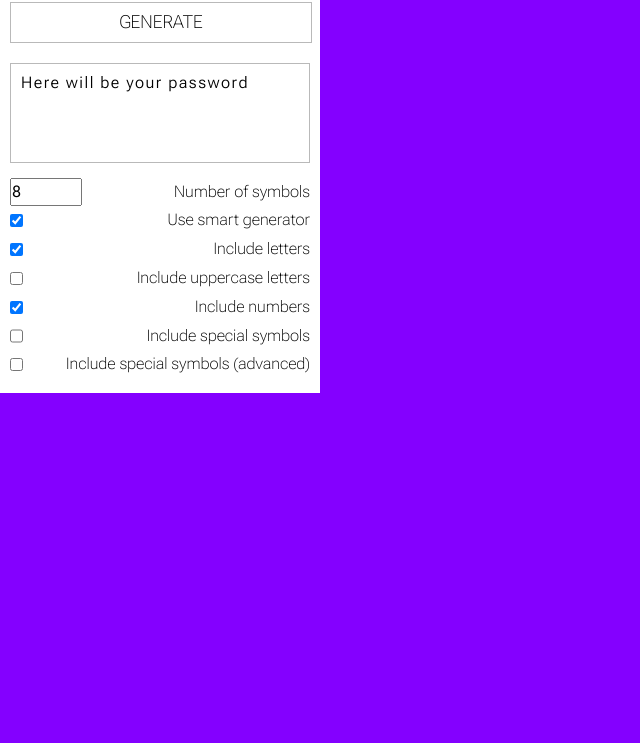
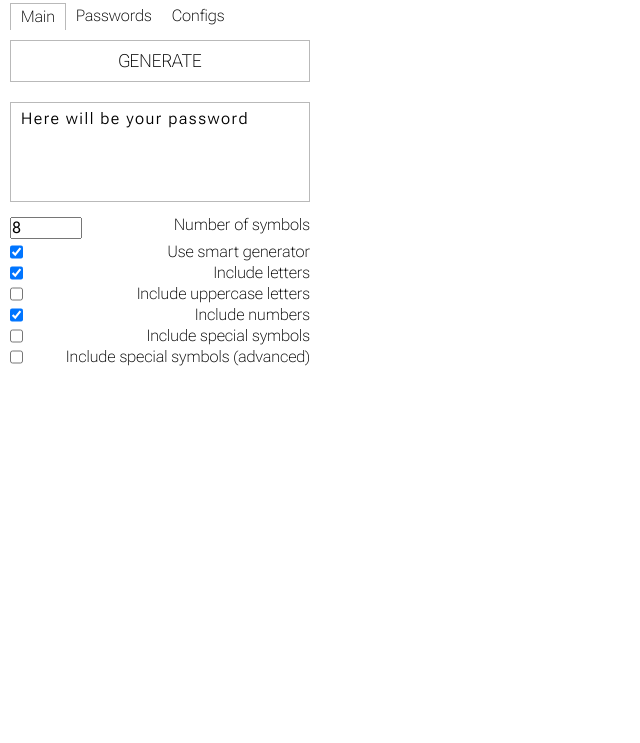
Before and after one commit to thirdmadman/smart-passgen, a website built with webpack: page src/index.html in a window 1280 px wide. Shown: the part 57-800 px from the top of the page, without its empty margins (0-640 px from the left). Built offline with nearby package versions, Linux system fonts and the light colour scheme.

Commit message:
feat: add tabs feat: better password generation

```diff
--- a/package.json
+++ b/package.json
@@ -36,6 +36,7 @@
     "@babel/eslint-parser": "^7.19.1",
     "@babel/eslint-plugin": "^7.19.1",
     "@babel/preset-env": "^7.19.4",
+    "@types/chrome": "^0.0.212",
     "babel-loader": "^8.2.5",
     "clean-webpack-plugin": "^4.0.0",
     "copy-webpack-plugin": "^11.0.0",
--- a/src/index.js
+++ b/src/index.js
@@ -1,6 +1,6 @@
 import App from './js/App';
+import 'normalize.css';
 import './scss/style.scss';
-import 'normalize.css';
 
 // eslint-disable-next-line no-unused-vars
 const app = new App();
--- a/src/js/App.js
+++ b/src/js/App.js
@@ -1,22 +1,26 @@
-import dhc from './utils/dch';
+import dch from './utils/dch';
 import SmartPassGen from './services/SmartPassGen';
 import ToggleElement from './components/ToggleElement';
 import InputNumber from './components/InputNumber';
 import LocalStorageProvider from './services/LocalStorageProvider';
+import TabView from './components/TabView';
+import TabsContainer from './components/TabsContainer';
+import SavedPasswordsContainer from './components/SavedPasswordsContainer';
 
 export default class App {
   constructor() {
     let configData = LocalStorageProvider.getData();
 
-    const appTitle = dhc('div', ['app-title'], 'Smart PassGen');
+    const appTitle = dch('div', ['app-title'], 'Smart Password Generator');
 
-    const configGroup = dhc('div', ['config-group']);
+    const configGroup = dch('div', ['config-group']);
 
     const smartPassGen = new SmartPassGen(configData.config.generatorConfig);
 
     this.mainEl = document.querySelector('.app');
-    const buttonGeneratePassword = dhc('button', ['button-generate'], 'Generate');
-    const currentPasswordText = dhc('div', ['password-text'], 'Here will be your password');
+
+    const buttonGeneratePassword = dch('button', ['button-generate'], 'Generate');
+    const currentPasswordText = dch('div', ['password-text'], 'Here will be your password');
     currentPasswordText.contentEditable = true;
 
     const toggleOption = (optionName, event) => {
@@ -66,6 +70,7 @@ export default class App {
       const passwordText = smartPassGen.generate();
       currentPasswordText.innerText = passwordText;
 
+      if (configData.config.configCore.isSavePasswords) {
         configData.lastPasswords.push({
           date: new Date().toISOString(),
           url: '',
@@ -74,6 +79,7 @@ export default class App {
 
         LocalStorageProvider.setData(configData);
         configData = LocalStorageProvider.getData();
+      }
     };
 
     const inputNumber = new InputNumber({
@@ -87,18 +93,70 @@ export default class App {
       value: smartPassGen.options.length,
     });
 
-    this.mainEl.append(appTitle);
-    this.mainEl.append(buttonGeneratePassword);
-    this.mainEl.append(currentPasswordText);
+    const isSavePasswords = new ToggleElement({
+      textContent: 'Save passwords',
+      onclick: (e) => {
+        configData.config.configCore.isSavePasswords = e.target.checked;
+        LocalStorageProvider.setData(configData);
+        configData = LocalStorageProvider.getData();
+      },
+      currentState: configData.config.configCore.isSavePasswords,
+    });
 
-    configGroup.append(inputNumber.getElement());
-    configGroup.append(isSmartSymbolsToggle.getElement());
-    configGroup.append(isUseLettersToggle.getElement());
-    configGroup.append(isIncludeUppercaseToggle.getElement());
-    configGroup.append(isUseNumbersToggle.getElement());
-    configGroup.append(isUseSpecialSymbols.getElement());
-    configGroup.append(isUseSpecialSymbolsAdvancedToggle.getElement());
+    configGroup.append(
+      inputNumber.getElement(),
+      isSmartSymbolsToggle.getElement(),
+      isUseLettersToggle.getElement(),
+      isIncludeUppercaseToggle.getElement(),
+      isUseNumbersToggle.getElement(),
+      isUseSpecialSymbols.getElement(),
+      isUseSpecialSymbolsAdvancedToggle.getElement(),
+    );
 
-    this.mainEl.append(configGroup);
+    const buttonRemoveAllPasswords = dch('button', ['button-generate'], 'Remove All Passwords');
+
+    const mainTab = new TabView({
+      id: 0,
+      name: 'Main',
+      elements: [buttonGeneratePassword, currentPasswordText, configGroup],
+    });
+    const savedPasswordsContainer = new SavedPasswordsContainer({ passwordsList: LocalStorageProvider.getData().lastPasswords });
+
+    buttonRemoveAllPasswords.onclick = () => {
+      configData.lastPasswords = [];
+      LocalStorageProvider.setData(configData);
+      configData = LocalStorageProvider.getData();
+
+      savedPasswordsContainer.renderList(LocalStorageProvider.getData().lastPasswords);
+    };
+
+    const savedPasswordsTab = new TabView({
+      id: 1,
+      name: 'Passwords',
+      elements: [savedPasswordsContainer.getElement(), buttonRemoveAllPasswords],
+    });
+
+    const configsTab = new TabView({
+      id: 2,
+      name: 'Configs',
+      elements: [isSavePasswords.getElement()],
+    });
+
+    const switchAction = (id) => {
+      savedPasswordsContainer.renderList(LocalStorageProvider.getData().lastPasswords);
+
+      configData.config.configCore.lastTab = id;
+
+      LocalStorageProvider.setData(configData);
+      configData = LocalStorageProvider.getData();
+    };
+
+    const tabsContainer = new TabsContainer({
+      tabs: [mainTab, savedPasswordsTab, configsTab],
+      activeTabId: configData.config.configCore.lastTab || 0,
+      switchAction,
+    });
+
+    this.mainEl.append(appTitle, tabsContainer.getElement());
   }
 }
--- /dev/null
+++ b/src/js/components/SavedPasswordsContainer.js
@@ -0,0 +1,26 @@
+/* eslint-disable react/no-unused-class-component-methods */
+import Component from './Component';
+import dch from '../utils/dch';
+
+export default class SavedPasswordsContainer extends Component {
+  constructor(props) {
+    super();
+    this.rootNode = dch('div', ['passwords-container']);
+    this.renderList(props.passwordsList);
+  }
+
+  renderList(passwordsList) {
+    this.rootNode.innerHTML = '';
+    const createPasswordRecordElement = (passwordRecord) => {
+      const { date, password } = passwordRecord;
+      const passwordEl = dch('div', ['password-record__password'], password);
+      const dateEl = dch('div', ['password-record__date'], date);
+
+      return dch('div', ['password-record'], '', [passwordEl, dateEl]);
+    };
+
+    const recordsList = passwordsList.map((passwordRecord) => createPasswordRecordElement(passwordRecord));
+
+    this.rootNode.append(...recordsList);
+  }
+}
--- /dev/null
+++ b/src/js/components/TabView.js
@@ -0,0 +1,33 @@
+/* eslint-disable react/no-unused-class-component-methods */
+import Component from './Component';
+import dch from '../utils/dch';
+
+export default class TabView extends Component {
+  constructor(props) {
+    super();
+    const { id, name, elements } = props;
+    this.id = id;
+    this.name = name;
+    this.rootNode = dch('div', ['tab-view']);
+    this.rootNode.append(...elements);
+    this.setIsActive(false);
+  }
+
+  getId() {
+    return this.id;
+  }
+
+  getName() {
+    return this.name;
+  }
+
+  setIsActive(state) {
+    if (state) {
+      this.rootNode.classList.remove('tab-view_is-hidden');
+      return state;
+    }
+
+    this.rootNode.classList.add('tab-view_is-hidden');
+    return state;
+  }
+}
--- /dev/null
+++ b/src/js/components/TabsContainer.js
@@ -0,0 +1,39 @@
+/* eslint-disable react/no-unused-class-component-methods */
+import Component from './Component';
+import dch from '../utils/dch';
+import TabsList from './TabsList';
+
+export default class TabsContainer extends Component {
+  tabs = [];
+
+  constructor(props) {
+    super();
+    this.rootNode = dch('div', ['tabs-container']);
+    this.tabs = props.tabs;
+    this.switchAction = props.switchAction;
+    this.tabsList = new TabsList({ tabs: this.tabs, action: (tabId) => this.switchActiveTab(tabId), activeTabId: 0 });
+    this.switchActiveTab(props.activeTabId);
+  }
+
+  switchActiveTab(tabId) {
+    let activeTabId = tabId;
+    if (tabId > this.tabs.length - 1) {
+      activeTabId = 0;
+    }
+    this.tabsList.setActiveTab(activeTabId);
+
+    this.switchAction(activeTabId);
+
+    this.tabs.forEach((tab) => {
+      if (tab.getId() === activeTabId) {
+        tab.setIsActive(true);
+      } else {
+        tab.setIsActive(false);
+      }
+    });
+
+    this.rootNode.innerHTML = '';
+    const tabToShow = this.tabs.find((tab) => tab.getId() === activeTabId);
+    this.rootNode.append(this.tabsList.getElement(), tabToShow.getElement());
+  }
+}
--- /dev/null
+++ b/src/js/components/TabsList.js
@@ -0,0 +1,33 @@
+/* eslint-disable class-methods-use-this */
+/* eslint-disable react/no-unused-class-component-methods */
+import Component from './Component';
+import dch from '../utils/dch';
+
+export default class TabsList extends Component {
+  constructor(props) {
+    super();
+    this.tabs = props.tabs;
+    this.action = props.action;
+
+    const tabLabelList = this.getTabLabelList(props.activeTabId);
+    this.rootNode = dch('div', ['tabs-list']);
+    this.rootNode.append(tabLabelList);
+  }
+
+  getTabLabelList(activeTabId) {
+    return this.tabs.map((tab) => {
+      const label = dch('div', ['tabs-list__label'], tab.getName());
+      if (tab.getId() === activeTabId) {
+        label.classList.add('tabs-list__label_active');
+      }
+      label.onclick = () => this.action(tab.getId());
+      return label;
+    });
+  }
+
+  setActiveTab(tabId) {
+    this.rootNode.innerHTML = '';
+    const tabLabelList = this.getTabLabelList(tabId);
+    this.rootNode.append(...tabLabelList);
+  }
+}
--- a/src/js/utils/dch.js
+++ b/src/js/utils/dch.js
@@ -1,13 +1,13 @@
-export default function dch(tagName = 'div', classList = [''], content = '', ...childNodes) {
+export default function dch(tagName = 'div', classList = [], content = '', childNodes = []) {
   const node = document.createElement(tagName);
-  if (classList.length > 0) {
+  if (classList.length) {
     node.classList.add(...classList);
   }
-  if (content.length > 0) {
+  if (content.length) {
     node.innerHTML = content;
   }
-  if (childNodes.length > 0) {
-    childNodes.forEach((el) => node.append(el));
+  if (childNodes.length) {
+    node.append(...childNodes);
   }
   return node;
 }
--- a/src/scss/main.scss
+++ b/src/scss/main.scss
@@ -1,16 +1,18 @@
 .app {
+  padding: 15px 10px;
   width: 320px;
   height: 450px;
   background-color: #ffffff;
-  padding: 15px 10px;
   font-weight: 100;
 }
 
 .app-title {
+  height: 30px;
+  margin-bottom: 15px;
   text-align: center;
   font-weight: 400;
   font-size: 20px;
-  margin-bottom: 15px;
+
 }
 
 .config-group {
@@ -18,6 +20,7 @@
 }
 
 .input-group {
+  margin-bottom: 5px;
 
 }
 
@@ -31,19 +34,22 @@
 
 .button-generate {
   all: unset;
+  margin-top: 10px;
   margin-bottom: 20px;
-  width: 100%;
+  height: 30px;
   padding: 5px 0px;
   border: 1px solid #b9b9b9;
   text-align: center;
   font-size: 18px;
   text-transform: uppercase;
+  line-height: 30px;
 
   transition: all 0.15s;
 
 
   &:hover {
     box-shadow: inset 0px 0px 16px 0px #dedede;
+    transition: all 0.5s;
   }
 
   &:active {
@@ -58,12 +64,13 @@
   height: 100px;
   overflow-y: auto;
   border: 1px solid #b9b9b9;
-  padding: 5px 10px;
+  padding: 8px 10px;
   font-weight: 300;
   letter-spacing: 1.5px;
 }
 
 .toggle-group {
+  margin-bottom: 5px;
 }
 
 .toggle-group__label {
@@ -73,3 +80,56 @@
 
 .toggle-group__button {
 }
+
+.tabs-container {
+
+  .tabs-list {
+    display: flex;
+    flex-direction: row;
+    &__label {
+      padding: 5px 10px;
+      cursor: pointer;
+      transition: all 0.5s;
+
+      &:hover {
+        box-shadow: inset 0px 20px 20px 0px #dedede;
+        transition: all 1s;
+      }
+
+      &_active {
+        border: 1px solid #b9b9b9;
+        border-bottom: none;
+        &:hover {
+          box-shadow: none;
+          cursor: default;
+        }
+      }
+    }
+  }
+
+  .tab-view {
+    display: flex;
+    flex-direction: column;
+  }
+}
+
+.passwords-container {
+  overflow-y: auto;
+  max-height: 300px;
+  padding-top: 15px;
+  .password-record {
+    display: flex;
+    padding-bottom: 20px;
+    flex-direction: column;
+
+    &__password {
+      max-width: 250px;
+      overflow-y: hidden;
+      margin-bottom: 10px;
+    }
+
+    &__date {
+      font-size: 12px;
+    }
+  }
+}
--- a/src/scss/style.scss
+++ b/src/scss/style.scss
@@ -10,7 +10,7 @@
 
 body {
   font-size: 100% !important;
-  line-height: 180%;
+  line-height: 1;
   font-family: 'Roboto Flex', sans-serif;
 }
 
@@ -19,6 +19,6 @@ a {
   color: inherit;
 }
 
-html {
-  background-color: #8400ff;
-}
+// html {
+//   background-color: #8400ff;
+// }
--- a/webpack.config.js
+++ b/webpack.config.js
@@ -107,7 +107,7 @@ module.exports = {
   devServer: {
     open: true,
     port: 8000,
-    hot: true,
+    hot: false,
     static: {
       directory: path.join(__dirname, './dist'),
       watch: true,
```
Also changed, not shown: src/js/services/PasswordByTemplateGenerator.js (added, +158 -0 lines), src/manifest.json, 2 other files. Lines whose indentation alone changed are shown as unchanged.
